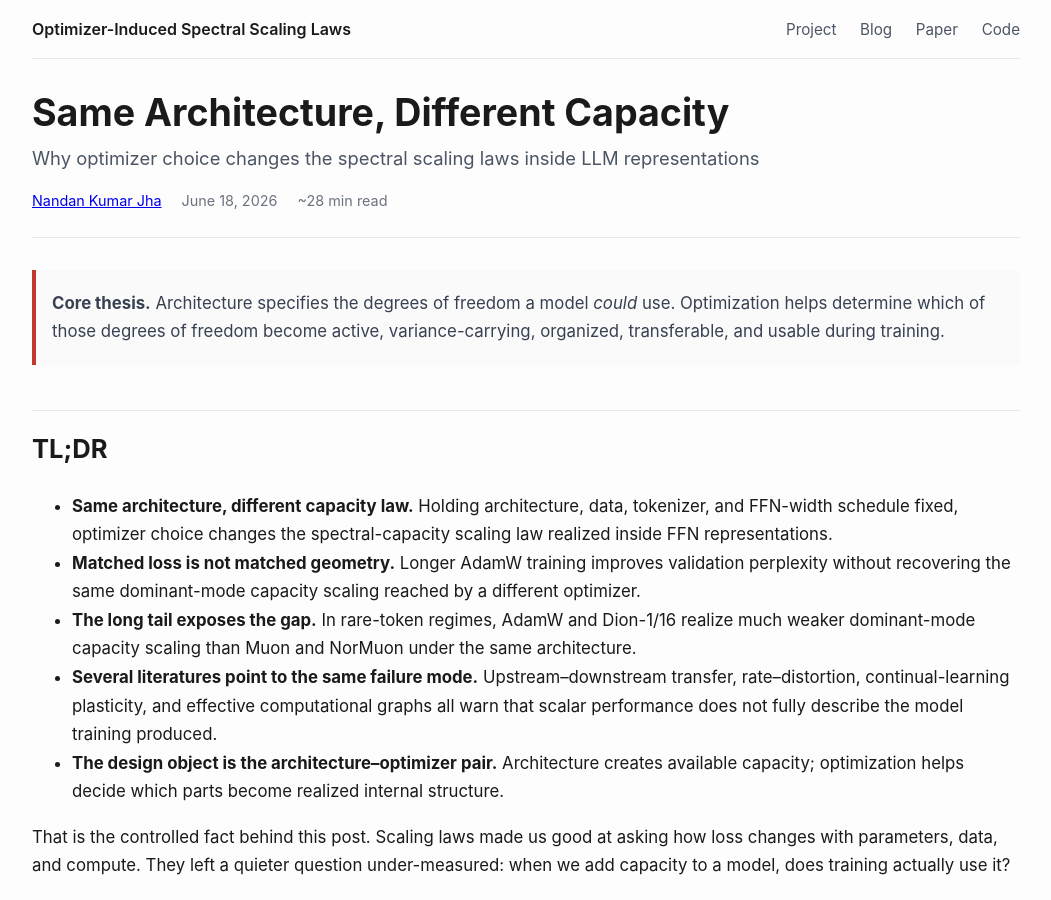
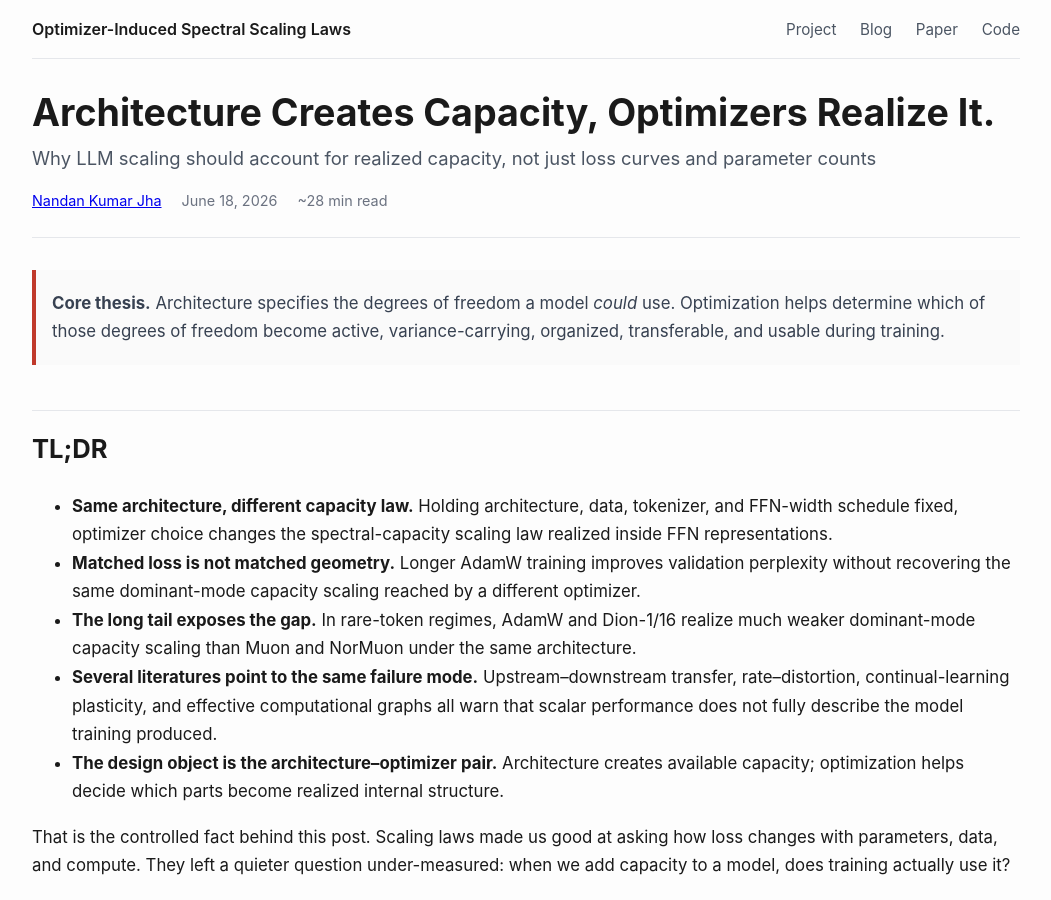
Before and after one commit to optimizer-scaling-laws/optimizer-scaling-laws.github.io, a Jekyll site: the page built from _posts/2026-06-18-architecture-creates-capacity-optimizers-realize-it.md, in a window 1280 px wide and 900 px high. Shown: the whole window, without its empty margins (114-1165 px from the left). Built offline with Jekyll 4.4.1, drawn with Linux system fonts in a browser that asks for light colours.

Commit message:
corrected title and subtitle

```diff
--- a/_posts/2026-06-18-architecture-creates-capacity-optimizers-realize-it.md
+++ b/_posts/2026-06-18-architecture-creates-capacity-optimizers-realize-it.md
@@ -1,11 +1,11 @@
 ---
 layout: post
-title: "Same Architecture, Different Capacity"
-subtitle: "Why optimizer choice changes the spectral scaling laws inside LLM representations"
+title: "Architecture Creates Capacity, Optimizers Realize It."
+subtitle: "Why LLM scaling should account for realized capacity, not just loss curves and parameter counts"
 author: "Nandan Kumar Jha"
 date: 2026-06-18
 permalink: /blog/optimizer-induced-capacity/
-description: "A controlled look at why LLM scaling needs realized-capacity telemetry: same architecture, same data, different optimizer, different internal capacity law."
+description: "Why LLM scaling should account for realized capacity: the same architecture and training data can produce different internal capacity under different optimizers."
 reading_time: "~28 min read"
 image: /assets/blog/architecture-optimizer-codesign/figure0_same_architecture_same_data_different_optimizer.png
 tags:
--- a/blog/index.html
+++ b/blog/index.html
@@ -1,7 +1,7 @@
 ---
 layout: default
 title: "Blog"
-description: "Long-form essays on optimizer-induced spectral scaling laws and related topics."
+description: "Long-form essays on optimizer-induced spectral scaling laws."
 ---
 
 <div class="posts-index">
```
